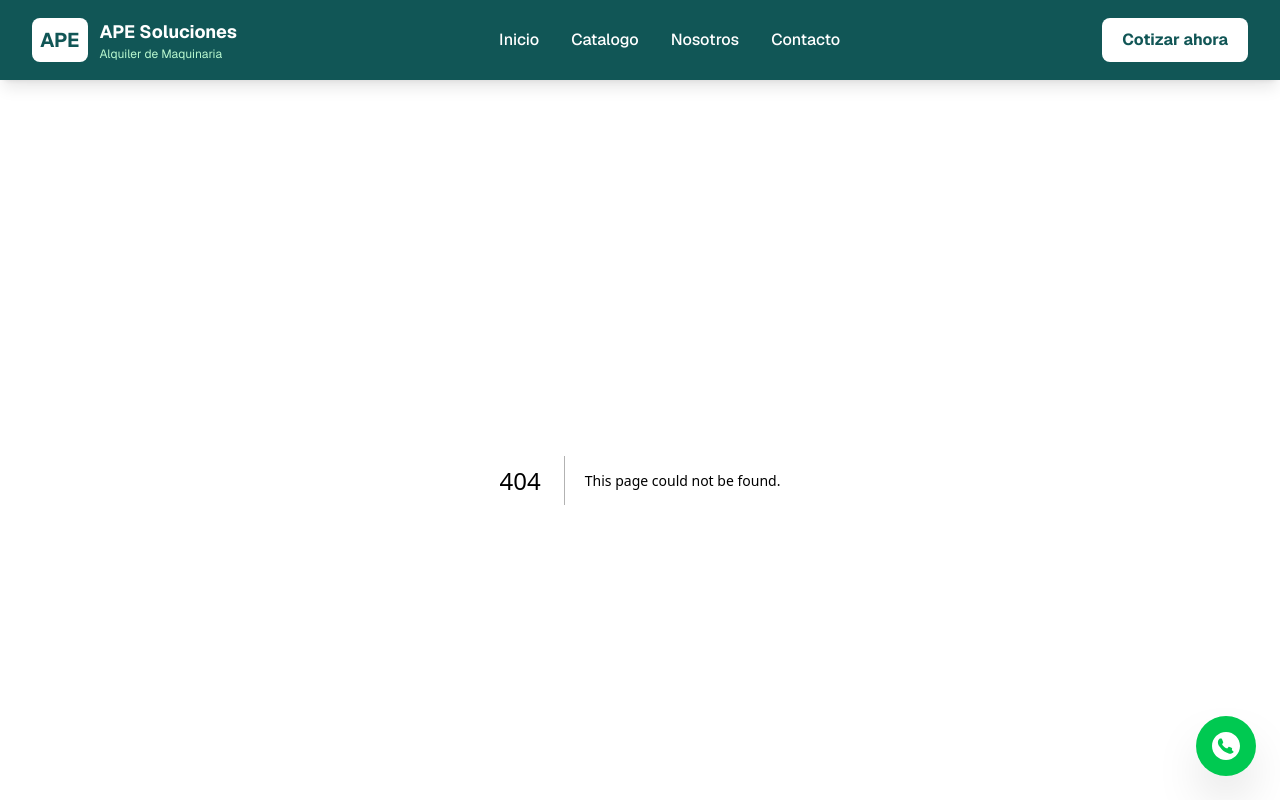
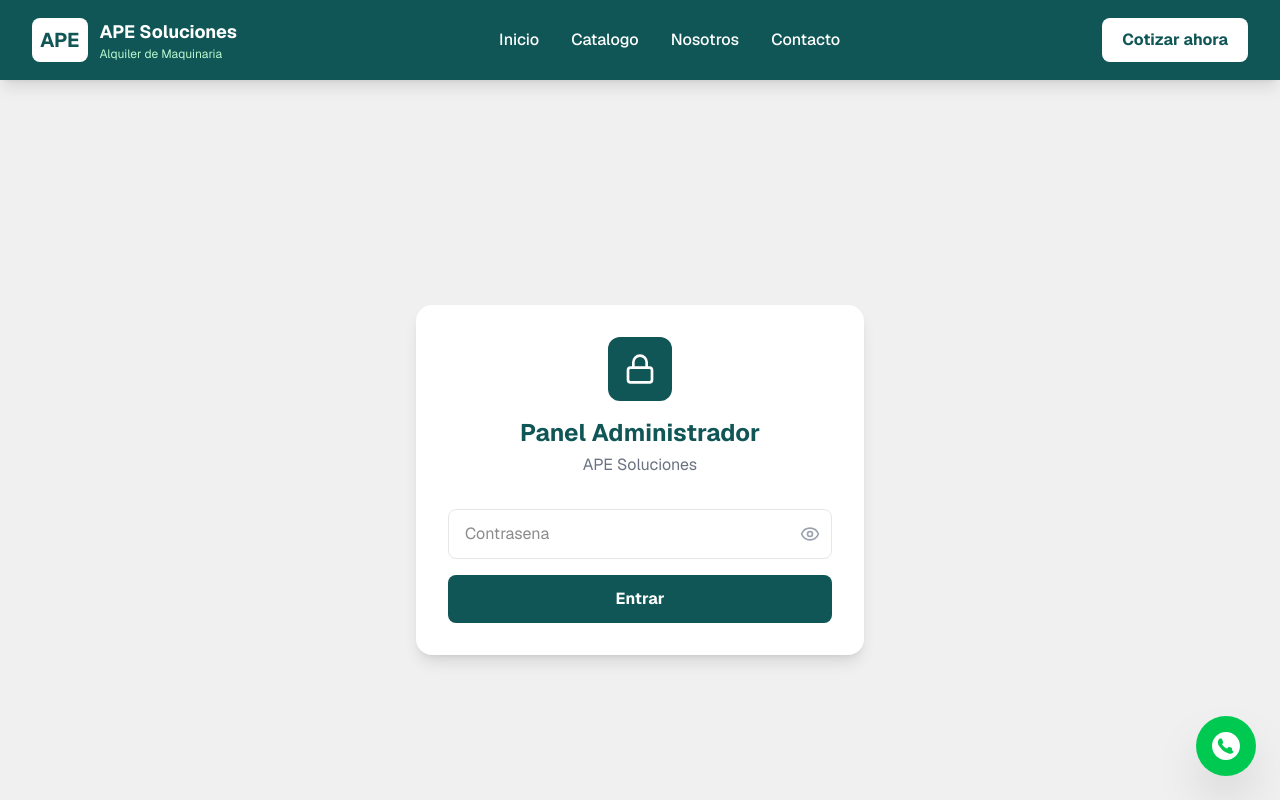
Before and after one commit to castrolazo-blip/ape-soluciones, a Next.js app: page /admin/login in a window 1280 px wide. Before the commit this address had no page. Shown: the top 800 px of the page. Built offline with nearby package versions, Linux system fonts and the light colour scheme.

Commit message:
Fase 5: Panel administrador login y dashboard

```diff
--- /dev/null
+++ b/src/app/admin/dashboard/page.js
@@ -0,0 +1,99 @@
+'use client'
+import { useEffect, useState } from 'react'
+import { useRouter } from 'next/navigation'
+import Link from 'next/link'
+import { Package, PlusCircle, List, MessageSquare, LogOut, Settings } from 'lucide-react'
+
+export default function Dashboard() {
+  const router = useRouter()
+  const [cargando, setCargando] = useState(true)
+
+  useEffect(() => {
+    const auth = localStorage.getItem('ape-admin')
+    if (!auth) {
+      router.push('/admin/login')
+    } else {
+      setCargando(false)
+    }
+  }, [])
+
+  const cerrarSesion = () => {
+    localStorage.removeItem('ape-admin')
+    router.push('/admin/login')
+  }
+
+  if (cargando) return <div className="min-h-screen flex items-center justify-center">Cargando...</div>
+
+  return (
+    <div className="min-h-screen bg-[#f0f0f0]">
+
+      {/* Header admin */}
+      <header className="bg-[#115656] text-white px-6 py-4 flex items-center justify-between">
+        <div className="flex items-center gap-3">
+          <div className="bg-white rounded-lg p-1.5">
+            <span className="text-[#115656] font-bold text-sm">APE</span>
+          </div>
+          <span className="font-bold text-lg">Panel Administrador</span>
+        </div>
+        <button onClick={cerrarSesion} className="flex items-center gap-2 text-green-200 hover:text-white transition-colors">
+          <LogOut size={18} />
+          Cerrar sesion
+        </button>
+      </header>
+
+      <div className="max-w-7xl mx-auto px-4 py-10">
+
+        {/* Bienvenida */}
+        <div className="mb-10">
+          <h1 className="text-2xl font-bold text-[#115656]">Bienvenido al panel de control</h1>
+          <p className="text-gray-600 mt-1">Administra el catalogo y las solicitudes de APE Soluciones.</p>
+        </div>
+
+        {/* Tarjetas de acceso rapido */}
+        <div className="grid grid-cols-1 sm:grid-cols-2 lg:grid-cols-4 gap-6 mb-10">
+          <Link href="/admin/maquinaria" className="bg-white rounded-xl p-6 shadow-sm hover:shadow-md transition-shadow border border-gray-100 flex flex-col gap-3">
+            <div className="bg-[#115656] w-12 h-12 rounded-lg flex items-center justify-center">
+              <Package size={24} className="text-white" />
+            </div>
+            <h3 className="font-bold text-[#115656] text-lg">Maquinaria</h3>
+            <p className="text-gray-600 text-sm">Ver y administrar todo el catalogo.</p>
+          </Link>
+          <Link href="/admin/maquinaria/nueva" className="bg-white rounded-xl p-6 shadow-sm hover:shadow-md transition-shadow border border-gray-100 flex flex-col gap-3">
+            <div className="bg-green-500 w-12 h-12 rounded-lg flex items-center justify-center">
+              <PlusCircle size={24} className="text-white" />
+            </div>
+            <h3 className="font-bold text-[#115656] text-lg">Agregar equipo</h3>
+            <p className="text-gray-600 text-sm">Agregar nueva maquinaria al catalogo.</p>
+          </Link>
+          <Link href="/admin/solicitudes" className="bg-white rounded-xl p-6 shadow-sm hover:shadow-md transition-shadow border border-gray-100 flex flex-col gap-3">
+            <div className="bg-blue-500 w-12 h-12 rounded-lg flex items-center justify-center">
+              <MessageSquare size={24} className="text-white" />
+            </div>
+            <h3 className="font-bold text-[#115656] text-lg">Solicitudes</h3>
+            <p className="text-gray-600 text-sm">Ver cotizaciones recibidas.</p>
+          </Link>
+          <Link href="/admin/categorias" className="bg-white rounded-xl p-6 shadow-sm hover:shadow-md transition-shadow border border-gray-100 flex flex-col gap-3">
+            <div className="bg-amber-500 w-12 h-12 rounded-lg flex items-center justify-center">
+              <List size={24} className="text-white" />
+            </div>
+            <h3 className="font-bold text-[#115656] text-lg">Categorias</h3>
+            <p className="text-gray-600 text-sm">Administrar categorias del catalogo.</p>
+          </Link>
+        </div>
+
+        {/* Links rapidos */}
+        <div className="bg-white rounded-xl p-6 shadow-sm border border-gray-100">
+          <h2 className="font-bold text-[#115656] text-lg mb-4">Accesos rapidos</h2>
+          <div className="flex flex-wrap gap-3">
+            <Link href="/" target="_blank" className="border border-[#115656] text-[#115656] px-4 py-2 rounded-lg text-sm font-medium hover:bg-[#f0f0f0] transition-colors">
+              Ver sitio web
+            </Link>
+            <Link href="/catalogo" target="_blank" className="border border-[#115656] text-[#115656] px-4 py-2 rounded-lg text-sm font-medium hover:bg-[#f0f0f0] transition-colors">
+              Ver catalogo
+            </Link>
+          </div>
+        </div>
+      </div>
+    </div>
+  )
+}
--- /dev/null
+++ b/src/app/admin/login/page.js
@@ -0,0 +1,65 @@
+'use client'
+import { useState } from 'react'
+import { useRouter } from 'next/navigation'
+import { Lock, Eye, EyeOff } from 'lucide-react'
+
+export default function AdminLogin() {
+  const [password, setPassword] = useState('')
+  const [mostrar, setMostrar] = useState(false)
+  const [error, setError] = useState('')
+  const [cargando, setCargando] = useState(false)
+  const router = useRouter()
+
+  const handleLogin = async (e) => {
+    e.preventDefault()
+    setCargando(true)
+    setError('')
+    if (password === 'ApeAdmin2024') {
+      localStorage.setItem('ape-admin', 'true')
+      router.push('/admin/dashboard')
+    } else {
+      setError('Contrasena incorrecta')
+      setCargando(false)
+    }
+  }
+
+  return (
+    <div className="min-h-screen bg-[#f0f0f0] flex items-center justify-center px-4">
+      <div className="bg-white rounded-2xl shadow-lg p-8 w-full max-w-md">
+        <div className="text-center mb-8">
+          <div className="bg-[#115656] w-16 h-16 rounded-xl flex items-center justify-center mx-auto mb-4">
+            <Lock size={32} className="text-white" />
+          </div>
+          <h1 className="text-2xl font-bold text-[#115656]">Panel Administrador</h1>
+          <p className="text-gray-500 mt-1">APE Soluciones</p>
+        </div>
+        <form onSubmit={handleLogin} className="flex flex-col gap-4">
+          <div className="relative">
+            <input
+              type={mostrar ? 'text' : 'password'}
+              placeholder="Contrasena"
+              value={password}
+              onChange={(e) => setPassword(e.target.value)}
+              className="w-full px-4 py-3 border border-gray-200 rounded-lg focus:outline-none focus:border-[#115656] pr-12"
+            />
+            <button
+              type="button"
+              onClick={() => setMostrar(!mostrar)}
+              className="absolute right-3 top-1/2 -translate-y-1/2 text-gray-400"
+            >
+              {mostrar ? <EyeOff size={20} /> : <Eye size={20} />}
+            </button>
+          </div>
+          {error && <p className="text-red-500 text-sm">{error}</p>}
+          <button
+            type="submit"
+            disabled={cargando}
+            className="bg-[#115656] text-white py-3 rounded-lg font-bold hover:bg-[#0c3f3f] transition-colors disabled:opacity-50"
+          >
+            {cargando ? 'Entrando...' : 'Entrar'}
+          </button>
+        </form>
+      </div>
+    </div>
+  )
+}
```
